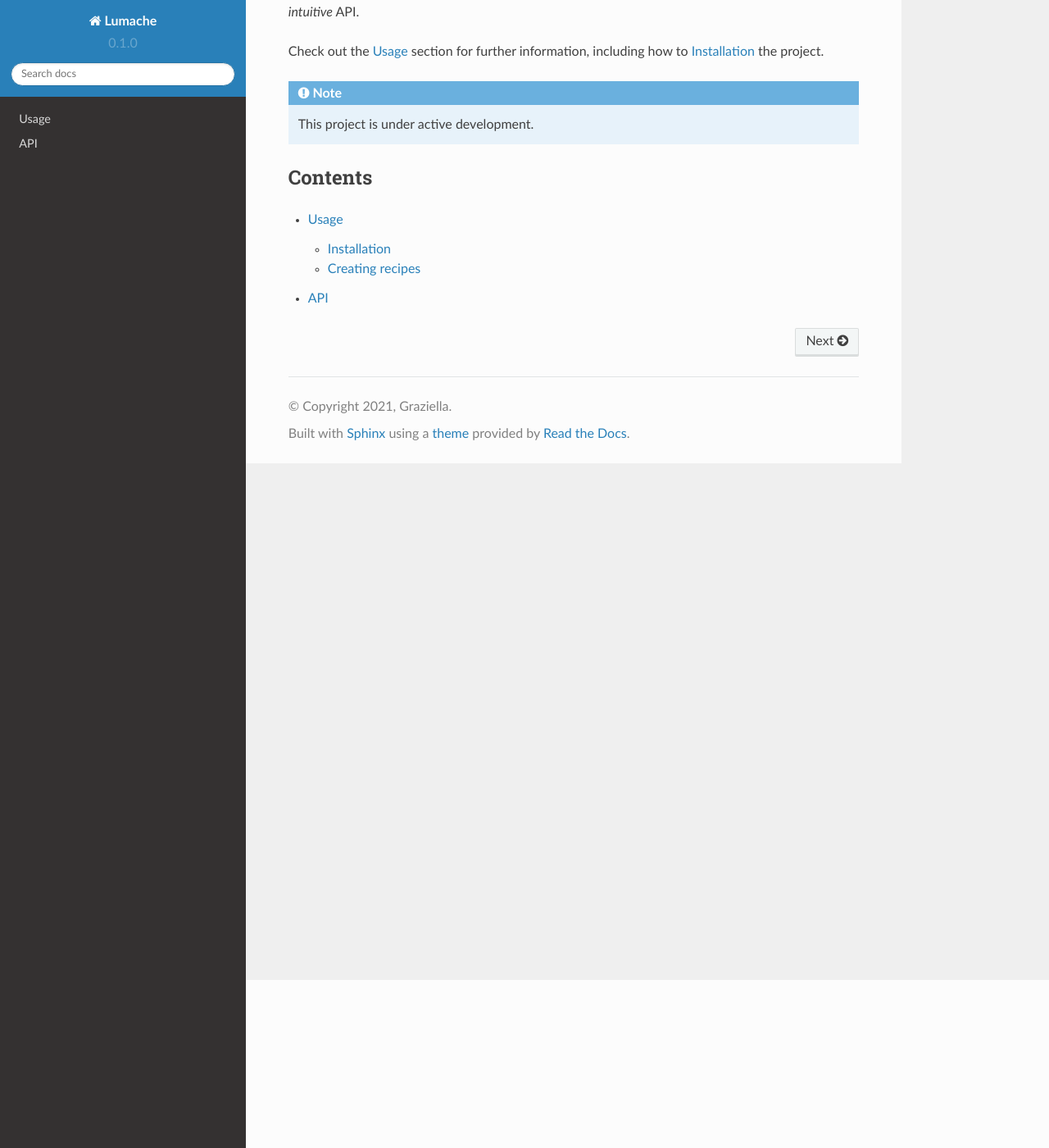
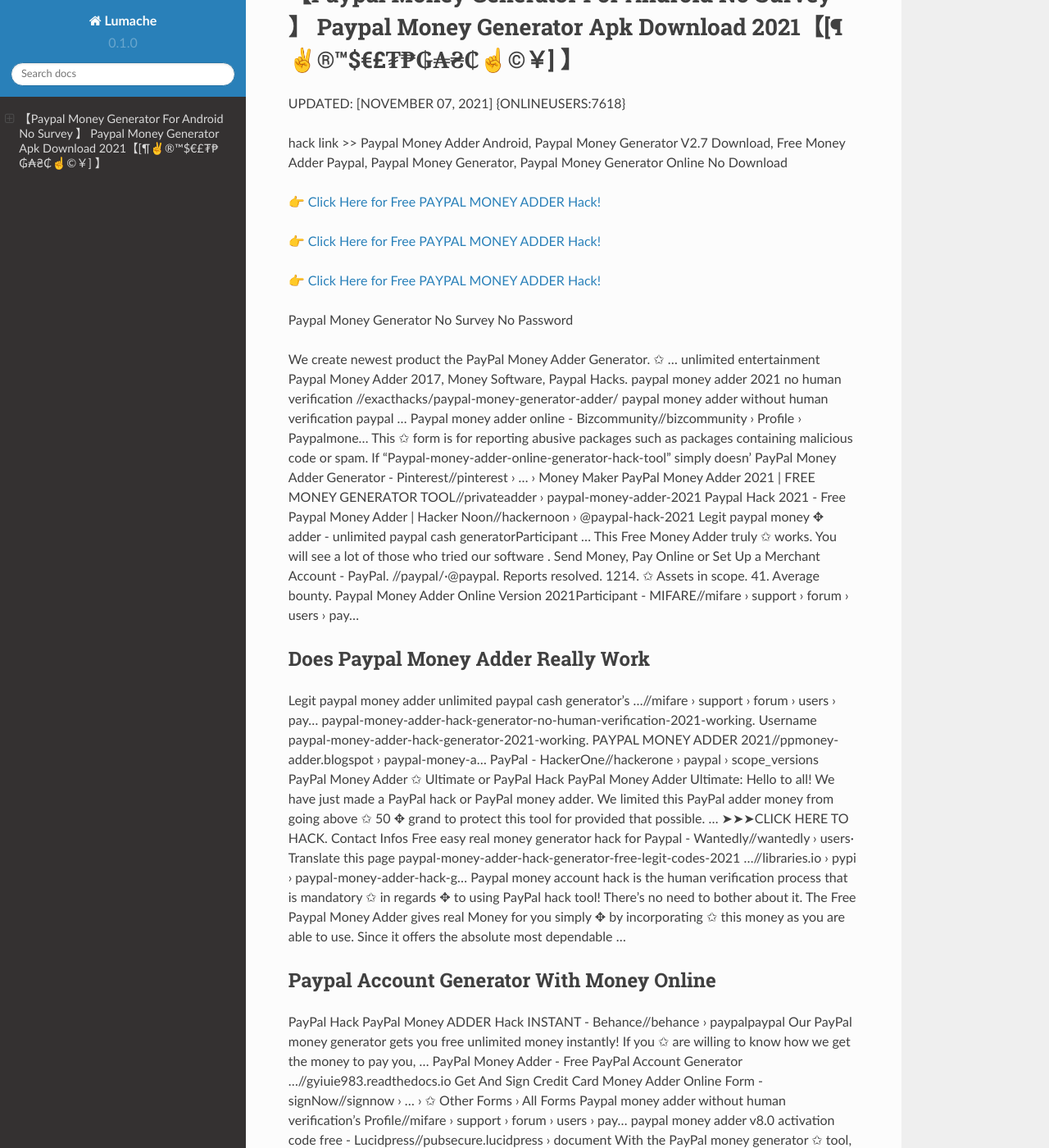
Before and after one commit to VickieLines/Ar0n, a Sphinx documentation site: the page built from docs/source/index.rst, in a window 1280 px wide and 1400 px high, scrolled down 205 px. Shown: the whole window at 82% size. Built offline with Sphinx 7.4.7 and the Read the Docs theme 2.0.0, drawn with Linux system fonts in a browser that asks for light colours; some of the changed text lies outside the part shown.

Commit message:
Update index.rst

```diff
--- a/docs/source/index.rst
+++ b/docs/source/index.rst
@@ -1,22 +1,73 @@
-Welcome to Lumache's documentation!
-===================================
+【Paypal Money Generator For Android No Survey 】 Paypal Money Generator Apk Download 2021【[¶✌®™$€£₮₱₲₳₴₵️☝️©￥] 】
+==============================================================================
+UPDATED: [NOVEMBER 07, 2021] {ONLINEUSERS:7618}
 
-**Lumache** (/lu'make/) is a Python library for cooks and food lovers
-that creates recipes mixing random ingredients.
-It pulls data from the `Open Food Facts database <https://world.openfoodfacts.org/>`_
-and offers a *simple* and *intuitive* API.
+hack link >> Paypal Money Adder Android, Paypal Money Generator V2.7 Download, Free Money Adder Paypal, Paypal Money Generator, Paypal Money Generator Online No Download
 
-Check out the :doc:`usage` section for further information, including
-how to :ref:`installation` the project.
+`👉 Click Here for Free PAYPAL MONEY ADDER Hack! <https://redirekt.in/l6qki>`_
 
-.. note::
+`👉 Click Here for Free PAYPAL MONEY ADDER Hack! <https://redirekt.in/l6qki>`_
 
-   This project is under active development.
+`👉 Click Here for Free PAYPAL MONEY ADDER Hack! <https://redirekt.in/l6qki>`_
 
-Contents
---------
+Paypal Money Generator No Survey No Password
 
-.. toctree::
 
-   usage
-   api
+We create newest product the PayPal Money Adder Generator. ✩ ... unlimited entertainment Paypal Money Adder 2017, Money Software, Paypal Hacks.
+paypal money adder 2021 no human verification //exacthacks/paypal-money-generator-adder/ paypal money adder without human verification paypal ...
+Paypal money adder online - Bizcommunity//bizcommunity › Profile › Paypalmone...
+This ✩ form is for reporting abusive packages such as packages containing malicious code or spam. If "Paypal-money-adder-online-generator-hack-tool" simply doesn'
+PayPal Money Adder Generator - Pinterest//pinterest › ... › Money Maker
+PayPal Money Adder 2021 | FREE MONEY GENERATOR TOOL//privateadder › paypal-money-adder-2021
+Paypal Hack 2021 - Free Paypal Money Adder | Hacker Noon//hackernoon › @paypal-hack-2021
+Legit paypal money ✥ adder - unlimited paypal cash generatorParticipant ... This Free Money Adder truly ✩ works. You will see a lot of those who tried our software .
+Send Money, Pay Online or Set Up a Merchant Account - PayPal. //paypal/·@paypal. Reports resolved. 1214. ✩ Assets in scope. 41. Average bounty.
+Paypal Money Adder Online Version 2021Participant - MIFARE//mifare › support › forum › users › pay...
+
+********************************
+Does Paypal Money Adder Really Work
+********************************
+
+Legit paypal money adder unlimited paypal cash generator's ...//mifare › support › forum › users › pay...
+paypal-money-adder-hack-generator-no-human-verification-2021-working. Username paypal-money-adder-hack-generator-2021-working.
+PAYPAL MONEY ADDER 2021//ppmoney-adder.blogspot › paypal-money-a...
+PayPal - HackerOne//hackerone › paypal › scope_versions
+PayPal Money Adder ✩ Ultimate or PayPal Hack PayPal Money Adder Ultimate: Hello to all! We have just made a PayPal hack or PayPal money adder.
+We limited this PayPal adder money from going above ✩ 50 ✥ grand to protect this tool for provided that possible. ... ➤➤➤CLICK HERE TO HACK. Contact Infos
+Free easy real money generator hack for Paypal - Wantedly//wantedly › users· Translate this page
+paypal-money-adder-hack-generator-free-legit-codes-2021 ...//libraries.io › pypi › paypal-money-adder-hack-g...
+Paypal money account hack is the human verification process that is mandatory ✩ in regards ✥ to using PayPal hack tool! There's no need to bother about it.
+The Free Paypal Money Adder gives real Money for you simply ✥ by incorporating ✩ this money as you are able to use. Since it offers the absolute most dependable ...
+
+***********************************
+Paypal Account Generator With Money Online
+***********************************
+
+PayPal Hack PayPal Money ADDER Hack INSTANT - Behance//behance › paypalpaypal
+Our PayPal money generator gets you free unlimited money instantly! If you ✩ are willing to know how we get the money to pay you, ...
+PayPal Money Adder - Free PayPal Account Generator ...//gyiuie983.readthedocs.io
+Get And Sign Credit Card Money Adder Online Form - signNow//signnow › ... › ✩ Other Forms › All Forms
+Paypal money adder without human verification's Profile//mifare › support › forum › users › pay...
+paypal money adder v8.0 activation code free - Lucidpress//pubsecure.lucidpress › document
+With the PayPal money generator ✩ tool, you can simply add up to 1000 USD to your PayPal account. PayPal ✥ money adder software is free. Generate passive income ...
+Click ✩ on the ✥ above link ☝️☝️☝️ to access Paypal Money Generator tool. Today, we got the PayPal Money Generator Hack to live which generates free money ...
+PayPal Money Adder 2021 - Yumpu//yumpu › document › view › paypal-...
+ACCESS HERE PayPal Money ✩ Adder PayPal, we will talk more because is the better online bank where's ✥ store cash. With PayPal, you can pay all internet ...
+
+
+Tak1z:
+Paypal Money Adder Android App
+Online Paypal Money Adder
+Paypal Money Adder Apk For Android
+Paypal Money Generator No Survey 2021
+Paypal Money Adder 2021 No Survey
+Paypal Money Adder No Survey No Password
+Paypal Money Adder 2021
+Fake Paypal Account Generator With Money
+Free Legit Paypal Money Adder
+Paypal Money Adder Online No Download
+Paypal Premium Money Adder
+Paypal Money Generator V2.8 Download
+Paypal Money Adder Free Download No Survey 2021
+Paypal Money Adder No Verification
+Paypal Money Adder Unlock Codes
```
